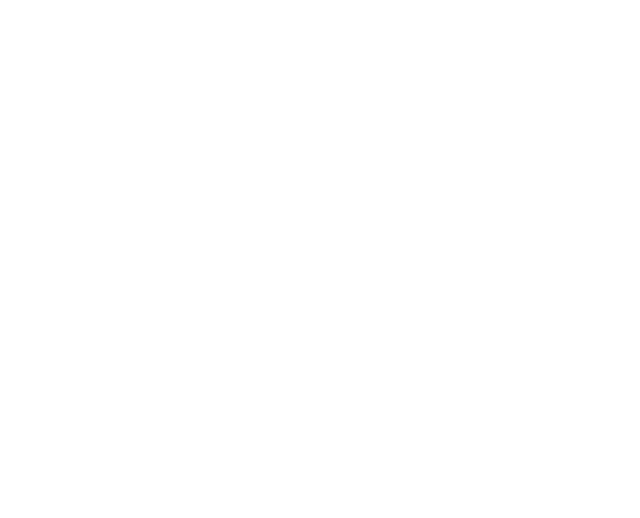
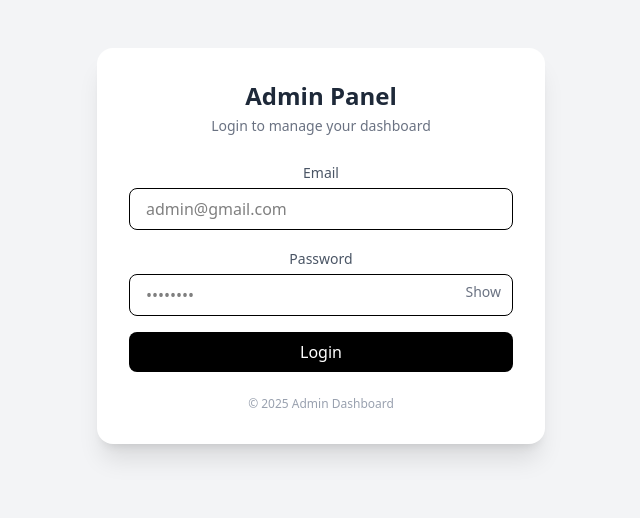
Before and after one commit to Zayed022/Raadi, a React (Vite) app in the folder admin/: page /login in a window 1280 px wide. Before the commit this address had no page. Shown: the part 186-704 px from the top of the page, without its empty margins (319-959 px from the left). Built offline with nearby package versions, Linux system fonts and the light colour scheme.

Commit message:
Added authentication on admin panel

```diff
--- a/admin/src/App.jsx
+++ b/admin/src/App.jsx
@@ -20,6 +20,8 @@
 import AdminPromoCodes from './components/PromoCode/PromoCode'
 import AdminSpecialProduct from './components/SpecialProduct/SpecialProduct'
 import AdminVideoSection from './components/VideoComponent/VideoAdmin'
+import PrivateRoute from './components/PrivateRoute'
+import Login from './pages/Login'
 
 function App() {
   const [count, setCount] = useState(0)
@@ -28,24 +30,29 @@
     <>
      <Routes>
 
-      <Route path="/" element={<Home />} />
-      <Route path="/products" element={<Products />} />
-      <Route path="/products/add" element={<ProductAdd />} />
-      <Route path="/products/manage" element={<ProductManager />} />
-      <Route path="/products/bestSeller" element={<AdminBestSellers />} />
-       <Route path="/products/feature" element={<AdminFeaturedProducts />} />
-      <Route path="/about/banners" element={<AdminAboutBanner />} />
-      <Route path="/about/intro" element={<AdminAboutIntro />} />
-      <Route path="/admin/categories" element={<AdminCategories />} />
-      <Route path="/gallery" element={<AdminGallery />} />
-      <Route path="/home/banners" element={<AdminHomeBanner />} />
-      <Route path="/orders" element={<AdminOrders />} />
-      <Route path="/pricing" element={<AdminPricingConfig />} />
-      <Route path="/card" element={<AdminPromoCards />} />
-      <Route path="/code" element={<AdminPromoCodes />} />
-      <Route path="/special" element={<AdminSpecialProduct />} />
-      <Route path="/video" element={<AdminVideoSection />} />
-     </Routes>
+{/* PUBLIC */}
+<Route path="/login" element={<Login />} />
+
+{/* PROTECTED */}
+<Route path="/" element={<PrivateRoute><Home /></PrivateRoute>} />
+<Route path="/products" element={<PrivateRoute><Products /></PrivateRoute>} />
+<Route path="/products/add" element={<PrivateRoute><ProductAdd /></PrivateRoute>} />
+<Route path="/products/manage" element={<PrivateRoute><ProductManager /></PrivateRoute>} />
+<Route path="/products/bestSeller" element={<PrivateRoute><AdminBestSellers /></PrivateRoute>} />
+<Route path="/products/feature" element={<PrivateRoute><AdminFeaturedProducts /></PrivateRoute>} />
+<Route path="/about/banners" element={<PrivateRoute><AdminAboutBanner /></PrivateRoute>} />
+<Route path="/about/intro" element={<PrivateRoute><AdminAboutIntro /></PrivateRoute>} />
+<Route path="/admin/categories" element={<PrivateRoute><AdminCategories /></PrivateRoute>} />
+<Route path="/gallery" element={<PrivateRoute><AdminGallery /></PrivateRoute>} />
+<Route path="/home/banners" element={<PrivateRoute><AdminHomeBanner /></PrivateRoute>} />
+<Route path="/orders" element={<PrivateRoute><AdminOrders /></PrivateRoute>} />
+<Route path="/pricing" element={<PrivateRoute><AdminPricingConfig /></PrivateRoute>} />
+<Route path="/card" element={<PrivateRoute><AdminPromoCards /></PrivateRoute>} />
+<Route path="/code" element={<PrivateRoute><AdminPromoCodes /></PrivateRoute>} />
+<Route path="/special" element={<PrivateRoute><AdminSpecialProduct /></PrivateRoute>} />
+<Route path="/video" element={<PrivateRoute><AdminVideoSection /></PrivateRoute>} />
+
+</Routes>
     </>
   )
 }
--- /dev/null
+++ b/admin/src/components/PrivateRoute.jsx
@@ -0,0 +1,14 @@
+import { Navigate } from "react-router-dom";
+import { useAuth } from "../context/AuthContext";
+
+const PrivateRoute = ({ children }) => {
+  const { user } = useAuth();
+
+  if (!user) {
+    return <Navigate to="/login" />;
+  }
+
+  return children;
+};
+
+export default PrivateRoute;
--- /dev/null
+++ b/admin/src/context/AuthContext.jsx
@@ -0,0 +1,32 @@
+import { createContext, useContext, useState, useEffect } from "react";
+
+const AuthContext = createContext();
+
+export const AuthProvider = ({ children }) => {
+  const [user, setUser] = useState(null);
+
+  useEffect(() => {
+    const storedUser = localStorage.getItem("adminUser");
+    if (storedUser) {
+      setUser(JSON.parse(storedUser));
+    }
+  }, []);
+
+  const login = (data) => {
+    setUser(data);
+    localStorage.setItem("adminUser", JSON.stringify(data));
+  };
+
+  const logout = () => {
+    setUser(null);
+    localStorage.removeItem("adminUser");
+  };
+
+  return (
+    <AuthContext.Provider value={{ user, login, logout }}>
+      {children}
+    </AuthContext.Provider>
+  );
+};
+
+export const useAuth = () => useContext(AuthContext);
--- a/admin/src/main.jsx
+++ b/admin/src/main.jsx
@@ -3,11 +3,14 @@
 import { BrowserRouter } from "react-router-dom";
 import App from "./App.jsx";
 import "./index.css";
+import { AuthProvider } from "./context/AuthContext.jsx";
 
 ReactDOM.createRoot(document.getElementById("root")).render(
   <React.StrictMode>
     <BrowserRouter>
+    <AuthProvider>
       <App />
+      </AuthProvider>
     </BrowserRouter>
   </React.StrictMode>
 );
--- /dev/null
+++ b/admin/src/pages/Login.jsx
@@ -0,0 +1,115 @@
+import { useState } from "react";
+import { useAuth } from "../context/AuthContext";
+import { useNavigate } from "react-router-dom";
+
+const Login = () => {
+  const [email, setEmail] = useState("");
+  const [password, setPassword] = useState("");
+  const [showPassword, setShowPassword] = useState(false);
+  const [loading, setLoading] = useState(false);
+  const [error, setError] = useState("");
+
+  const { login } = useAuth();
+  const navigate = useNavigate();
+
+  const handleLogin = async (e) => {
+    e.preventDefault();
+    setLoading(true);
+    setError("");
+
+    try {
+      // Replace with API call
+      if (email === "admin@gmail.com" && password === "123456") {
+        login({ email });
+        navigate("/");
+      } else {
+        setError("Invalid email or password");
+      }
+    } catch (err) {
+      setError("Something went wrong. Try again.");
+    } finally {
+      setLoading(false);
+    }
+  };
+
+  return (
+    <div className="min-h-screen bg-gray-100 flex items-center justify-center px-4">
+
+      <div className="w-full max-w-md bg-white shadow-xl rounded-2xl p-8">
+
+        {/* Header */}
+        <div className="text-center mb-6">
+          <h2 className="text-2xl font-bold text-gray-800">Admin Panel</h2>
+          <p className="text-gray-500 text-sm mt-1">
+            Login to manage your dashboard
+          </p>
+        </div>
+
+        {/* Error */}
+        {error && (
+          <div className="mb-4 text-red-500 text-sm bg-red-50 p-2 rounded">
+            {error}
+          </div>
+        )}
+
+        {/* Form */}
+        <form onSubmit={handleLogin} className="space-y-4">
+
+          {/* Email */}
+          <div>
+            <label className="text-sm text-gray-600">Email</label>
+            <input
+              type="email"
+              placeholder="admin@gmail.com"
+              value={email}
+              onChange={(e) => setEmail(e.target.value)}
+              required
+              className="w-full mt-1 px-4 py-2 border rounded-lg focus:outline-none focus:ring-2 focus:ring-black"
+            />
+          </div>
+
+          {/* Password */}
+          <div>
+            <label className="text-sm text-gray-600">Password</label>
+
+            <div className="relative">
+              <input
+                type={showPassword ? "text" : "password"}
+                placeholder="••••••••"
+                value={password}
+                onChange={(e) => setPassword(e.target.value)}
+                required
+                className="w-full mt-1 px-4 py-2 border rounded-lg focus:outline-none focus:ring-2 focus:ring-black pr-10"
+              />
+
+              <span
+                onClick={() => setShowPassword(!showPassword)}
+                className="absolute right-3 top-3 cursor-pointer text-gray-500 text-sm"
+              >
+                {showPassword ? "Hide" : "Show"}
+              </span>
+            </div>
+          </div>
+
+          {/* Button */}
+          <button
+            type="submit"
+            disabled={loading}
+            className="w-full bg-black text-white py-2 rounded-lg hover:bg-gray-900 transition duration-200 flex justify-center items-center"
+          >
+            {loading ? "Logging in..." : "Login"}
+          </button>
+
+        </form>
+
+        {/* Footer */}
+        <p className="text-xs text-gray-400 text-center mt-6">
+          © {new Date().getFullYear()} Admin Dashboard
+        </p>
+
+      </div>
+    </div>
+  );
+};
+
+export default Login;
```
